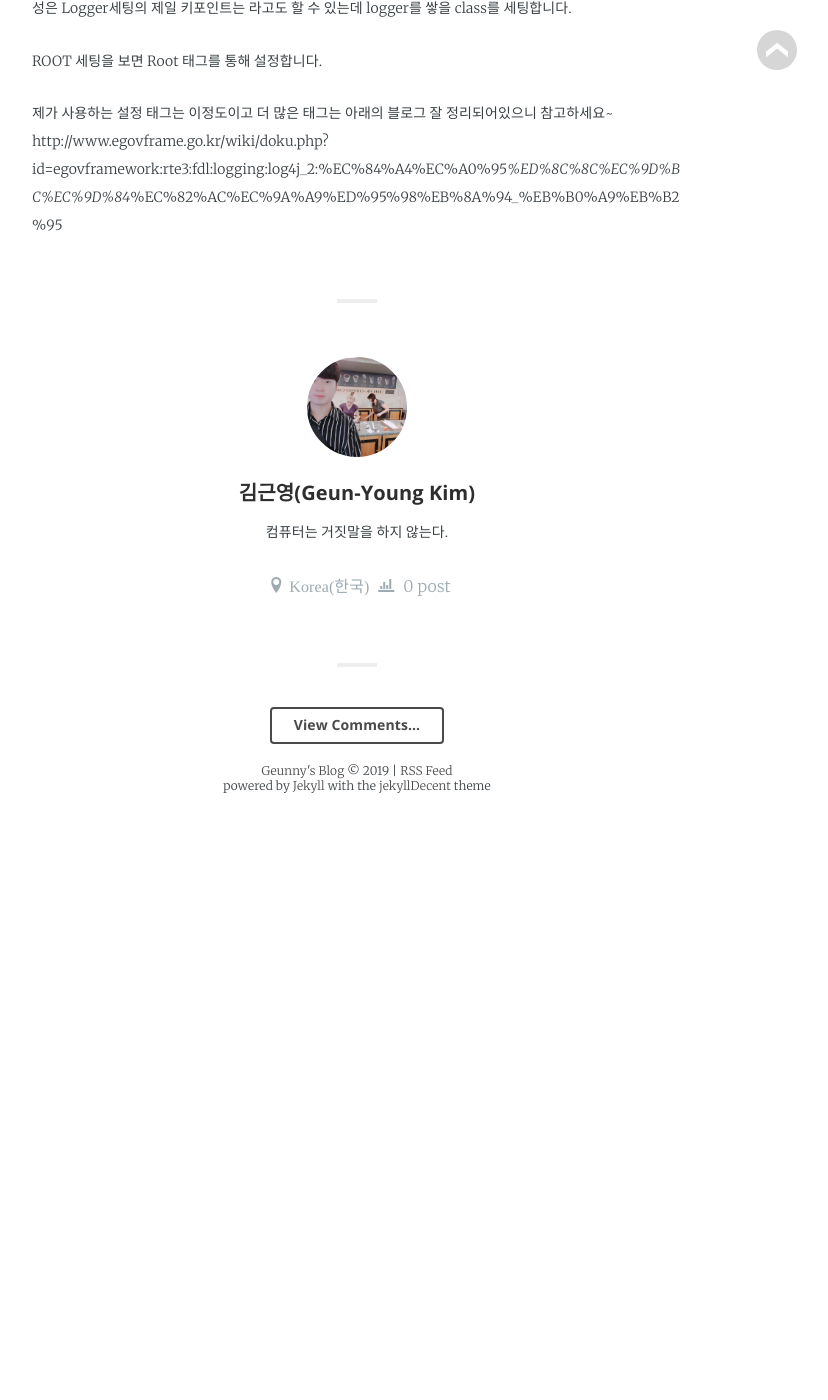
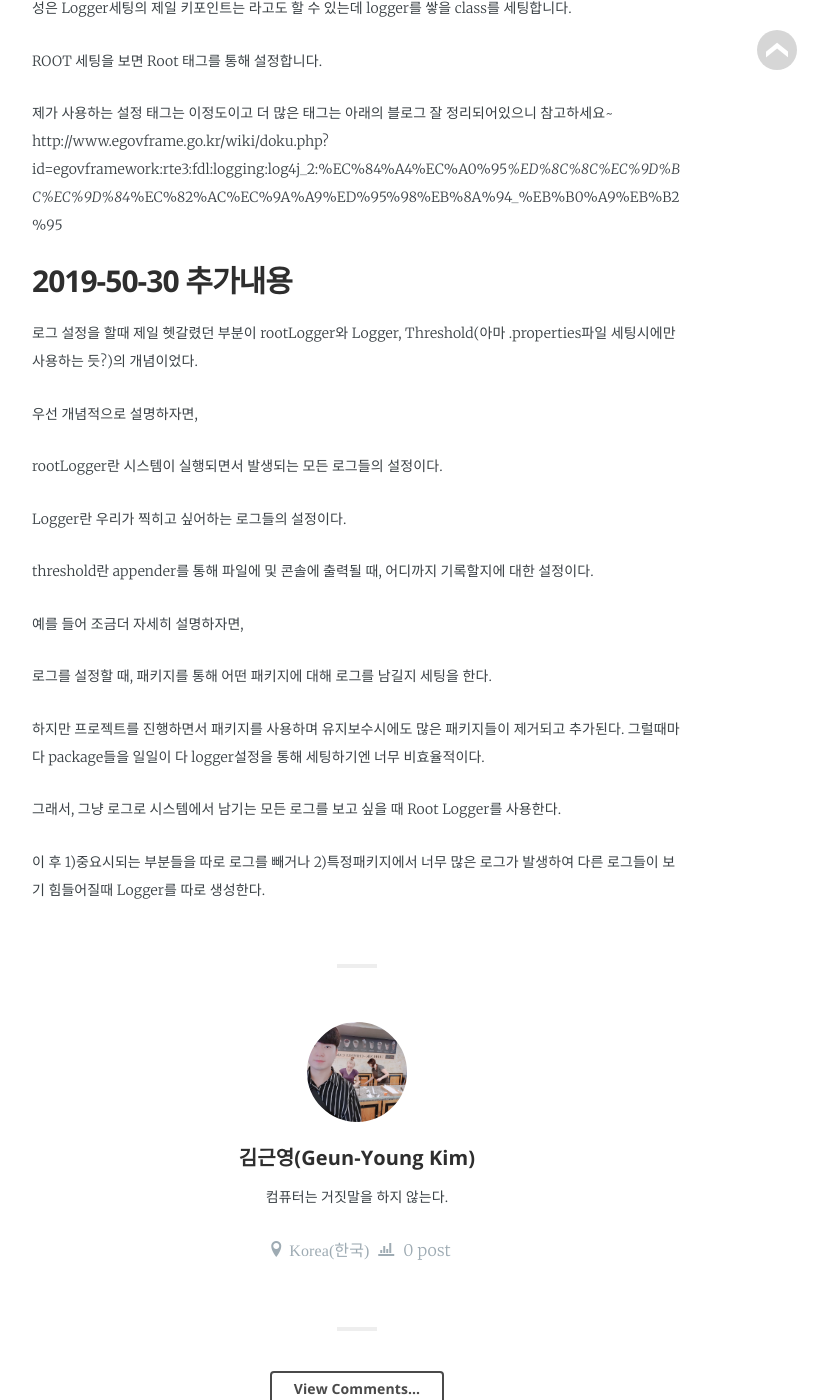
Before and after one commit to jwillmer/jekyllDecent, a Jekyll site: the page built from _posts/2019-02-07-log4j.md, in a window 1280 px wide and 1400 px high, scrolled down 4638 px. Shown: the whole window, without its empty margins (283-1111 px from the left). Built offline with Jekyll 4.4.1, drawn with Linux system fonts in a browser that asks for light colours; some web fonts are replaced; before the commit the page ends 5453 px from its top, so only the background shows below that.

Commit message:
Update 2019-02-07-log4j.md

```diff
--- a/_posts/2019-02-07-log4j.md
+++ b/_posts/2019-02-07-log4j.md
@@ -176,3 +176,28 @@ ROOT 세팅을 보면 Root 태그를 통해 설정합니다.
 
 제가 사용하는 설정 태그는 이정도이고 더 많은 태그는 아래의 블로그 잘 정리되어있으니 참고하세요~
 http://www.egovframe.go.kr/wiki/doku.php?id=egovframework:rte3:fdl:logging:log4j_2:%EC%84%A4%EC%A0%95_%ED%8C%8C%EC%9D%BC%EC%9D%84_%EC%82%AC%EC%9A%A9%ED%95%98%EB%8A%94_%EB%B0%A9%EB%B2%95
+
+
+
+## 2019-50-30 추가내용
+
+로그 설정을 할때 제일 헷갈렸던 부분이 rootLogger와 Logger, Threshold(아마 .properties파일 세팅시에만 사용하는 듯?)의 개념이었다.
+
+우선 개념적으로 설명하자면,
+
+rootLogger란 시스템이 실행되면서 발생되는 모든 로그들의 설정이다.
+
+Logger란 우리가 찍히고 싶어하는 로그들의 설정이다.
+
+threshold란 appender를 통해 파일에 및 콘솔에 출력될 때, 어디까지 기록할지에 대한 설정이다.
+
+
+예를 들어 조금더 자세히 설명하자면,
+
+로그를 설정할 때, 패키지를 통해 어떤 패키지에 대해 로그를 남길지 세팅을 한다.
+
+하지만 프로젝트를 진행하면서 패키지를 사용하며 유지보수시에도 많은 패키지들이 제거되고 추가된다. 그럴때마다 package들을 일일이 다 logger설정을 통해 세팅하기엔 너무 비효율적이다.
+
+그래서, 그냥 로그로 시스템에서 남기는 모든 로그를 보고 싶을 때 Root Logger를 사용한다.
+
+이 후 1)중요시되는 부분들을 따로 로그를 빼거나 2)특정패키지에서 너무 많은 로그가 발생하여 다른 로그들이 보기 힘들어질때 Logger를 따로 생성한다.
```
